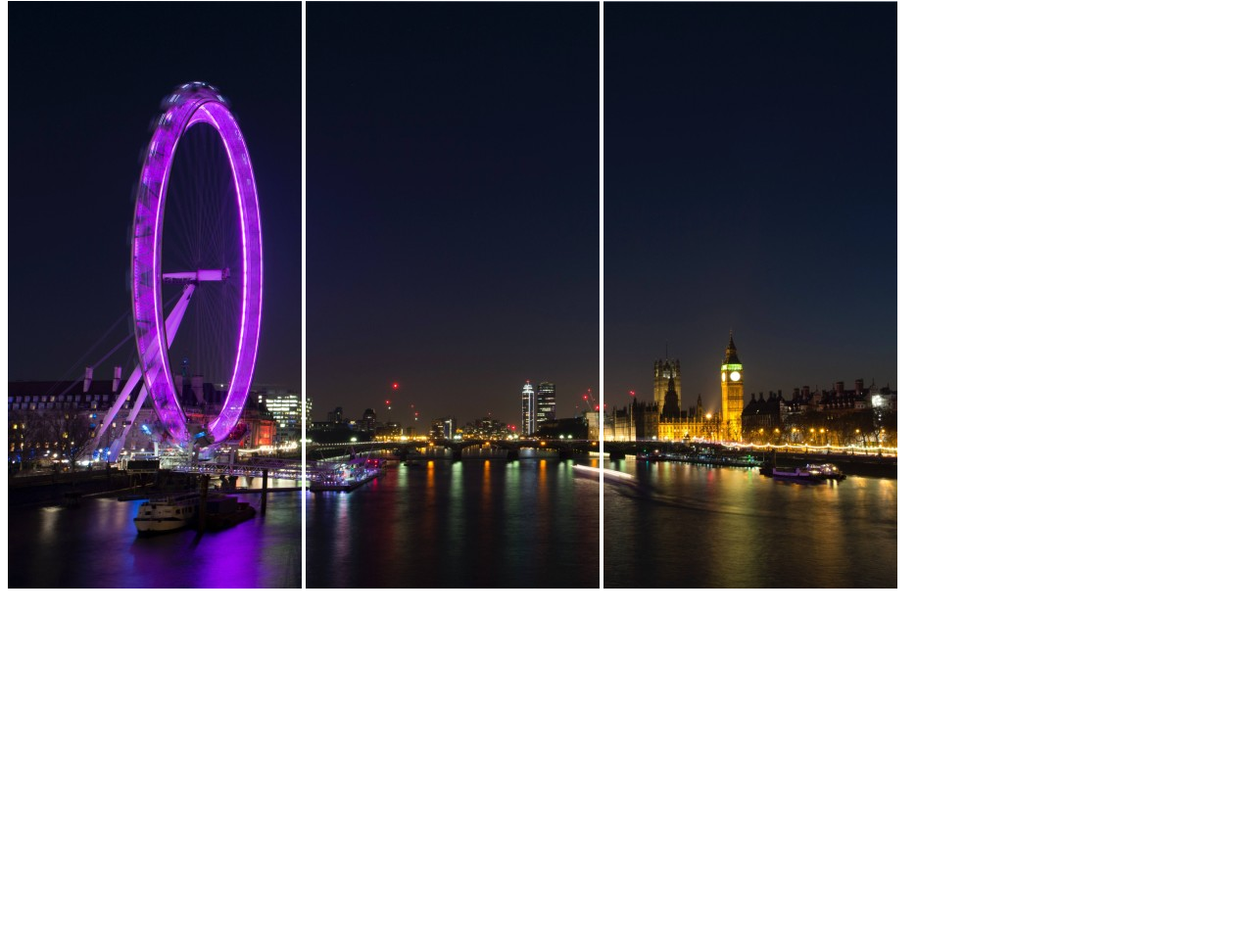
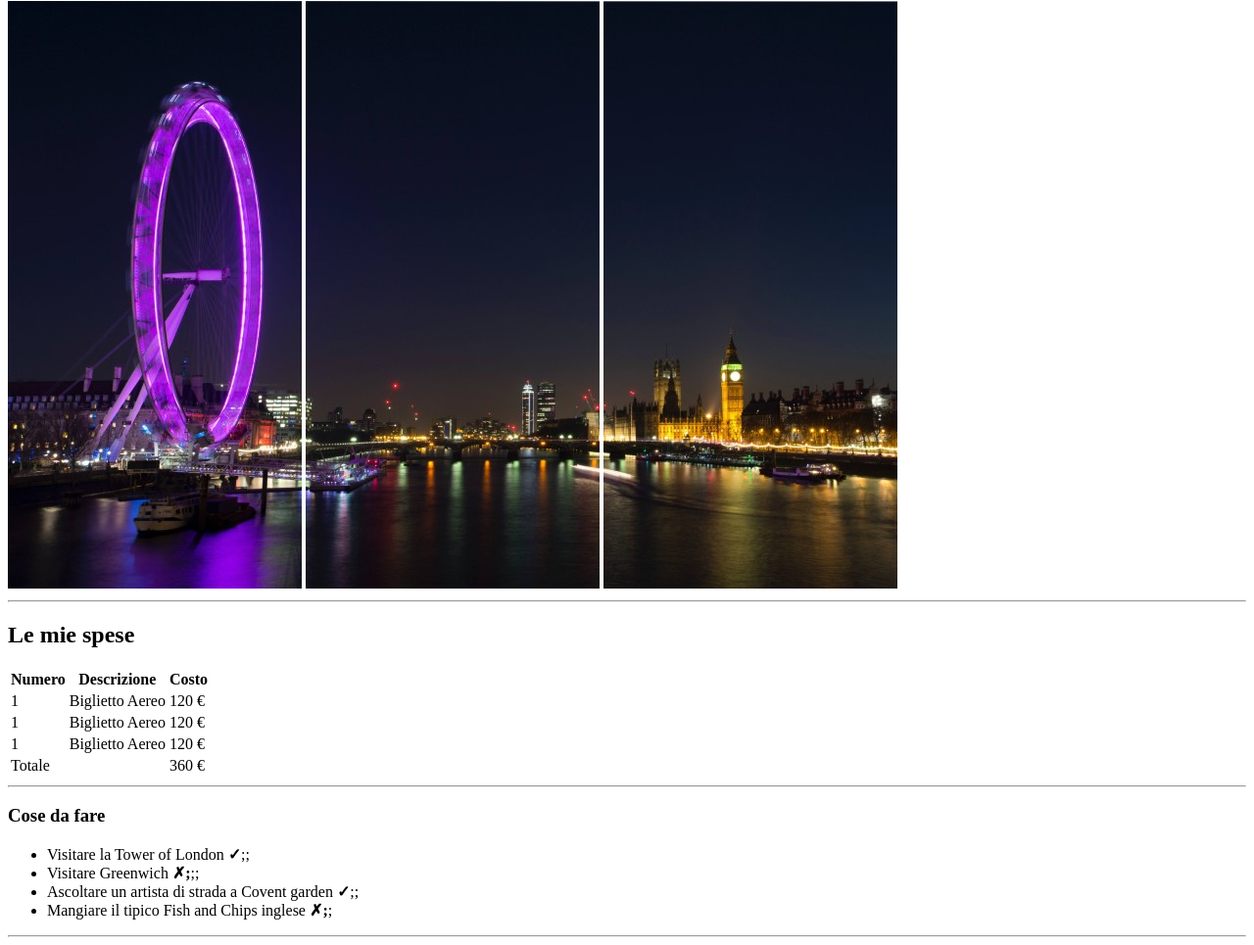
Before and after one commit to freddycarta/html-london-trip, a plain HTML site: page index.html in a window 1280 px wide. Shown: the part 79-1044 px from the top of the page at 98% size. Before the commit the page ends 800 px from the top, so only its background shows below. Drawn offline with Linux system fonts and the light colour scheme.

Commit message:
1 parte main

```diff
--- a/index.html
+++ b/index.html
@@ -17,6 +17,64 @@
             <img src="img/pexels-bill-emrich-230794-2.jpg" alt="pexels-bill-emrich-230794-2">
             <!-- prime 3 immagini -->
         </header>
+        <hr>
+        <main>
+            <!-- tabella le mie spese -->
+            <h2>Le mie spese</h2>
+                <table>
+                    <!-- intestazione tabella -->
+                    <thead>
+                        <tr>
+                            <th>Numero</th>
+                            <th>Descrizione</th>
+                            <th>Costo</th>
+                        </tr>
+                    </thead>
+                    <!-- intestazione tabella -->
+                    <!-- corpo tabella -->
+                    <tbody>
+                        <tr>
+                            <td>1</td>
+                            <td>Biglietto Aereo</td>
+                            <td>120 €</td>
+                        </tr>
+                        <tr>
+                            <td>1</td>
+                            <td>Biglietto Aereo</td>
+                            <td>120 €</td>
+                        </tr>
+                        <tr>
+                            <td>1</td>
+                            <td>Biglietto Aereo</td>
+                            <td>120 €</td>
+                        </tr>
+                    </tbody>
+                    <!-- corpo tabella -->
+                    <tfoot>
+                        <tr>
+                            <td>Totale</td>
+                            <td></td>
+                            <td>360 €</td>
+                        </tr>
+                    </tfoot>
+                </table>
+                <!-- tabella spese -->
+                <table></table>
+            <hr>
+                <!-- P cose da fare -->
+                <p>
+                    <h3>Cose da fare</h3>
+                    <ul>
+                        <li>Visitare la Tower of London <strong>&check;</strong>;;</li>
+                        <li>Visitare Greenwich <strong>&cross;;</strong>;; </li>
+                        <li>Ascoltare un artista di strada a Covent garden <strong>&check;</strong>;;</li>
+                        <li>Mangiare il tipico Fish and Chips inglese <strong>&cross;;</strong>; </li>
+                    </ul>
+                </p>
+                <!-- P cose da fare -->
+            <hr>
+
+        </main>
 
     </body>
     </html>
```
